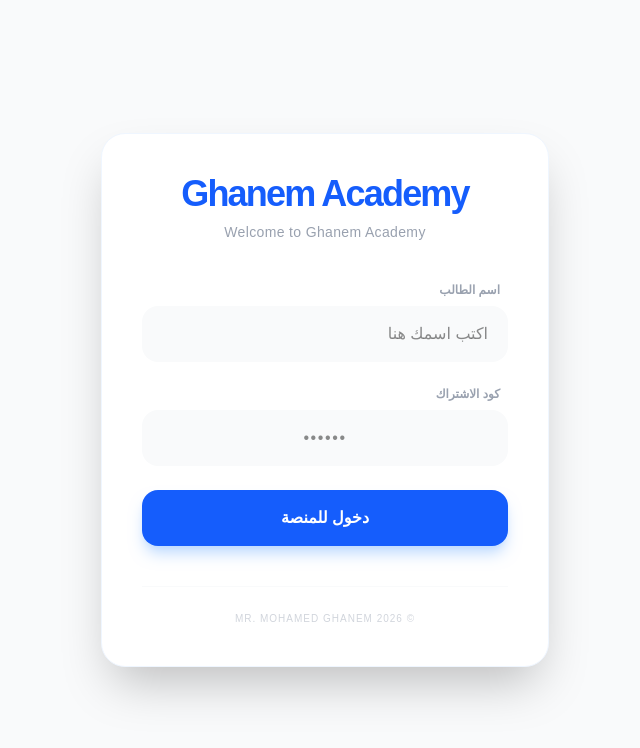
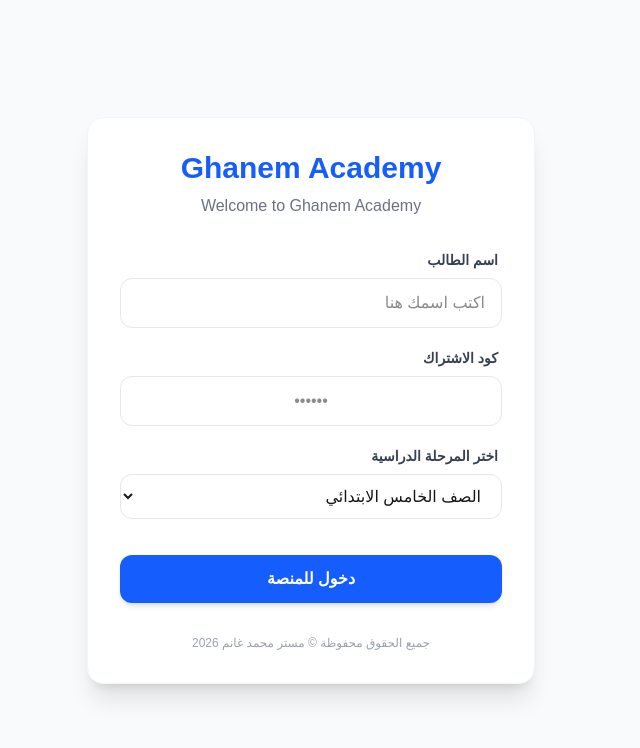
Before and after one commit to mhmedghanem225-dot/Mohamed-Ghanem-platform, a Next.js app: page / in a window 1280 px wide. Shown: the top 748 px of the page, without its empty margins (477-1117 px from the left). Built offline with nearby package versions, Linux system fonts and the light colour scheme.

Commit message:
Restore original UI with grades list and welcome message

```diff
--- a/app/page.tsx
+++ b/app/page.tsx
@@ -4,14 +4,13 @@
 export default function LoginPage() {
   const [code, setCode] = useState("");
   const [name, setName] = useState("");
+  const [selectedGrade, setSelectedGrade] = useState("الصف الخامس الابتدائي");
 
   const handleLogin = (e: React.FormEvent) => {
     e.preventDefault();
-
+    // الكود هيدخل الطالب للمرحلة اللي اختارها من القائمة
     if (code === "123456") {
-      // هنا بنحدد إنه يدخل "تلقائياً" على منهج الصف الخامس الابتدائي
-      const targetGrade = encodeURIComponent("الصف الخامس الابتدائي");
-      window.location.assign("/lessons?grade=" + targetGrade);
+      window.location.assign("/lessons?grade=" + encodeURIComponent(selectedGrade));
     } else {
       alert("عذراً، كود الاشتراك غير صحيح");
     }
@@ -19,19 +18,19 @@
 
   return (
     <div className="min-h-screen bg-gray-50 flex items-center justify-center p-4 font-sans" dir="rtl">
-      <div className="max-w-md w-full bg-white rounded-3xl shadow-2xl p-10 border border-blue-50 text-center">
+      <div className="max-w-md w-full bg-white rounded-2xl shadow-xl p-8 border border-gray-100 text-center">
 
-        {/* الواجهة الجديدة المحترفة */}
-        <h1 className="text-4xl font-black text-blue-600 mb-2 tracking-tighter">Ghanem Academy</h1>
-        <p className="text-gray-400 mb-10 font-medium tracking-wide text-sm">Welcome to Ghanem Academy</p>
+        {/* جملة الترحيب اللي طلبتها */}
+        <h1 className="text-3xl font-black text-blue-600 mb-2">Ghanem Academy</h1>
+        <p className="text-gray-500 mb-8 font-medium">Welcome to Ghanem Academy</p>
 
-        <form onSubmit={handleLogin} className="space-y-6">
+        <form onSubmit={handleLogin} className="space-y-5">
           <div className="text-right">
-            <label className="block text-xs font-bold text-gray-400 mr-2 mb-2">اسم الطالب</label>
+            <label className="block text-sm font-bold text-gray-700 mb-2 mr-1">اسم الطالب</label>
             <input
               type="text"
               required
-              className="w-full px-5 py-4 rounded-2xl bg-gray-50 border-none outline-none focus:ring-2 focus:ring-blue-500 text-right transition-all"
+              className="w-full px-4 py-3 rounded-xl border border-gray-200 outline-none focus:border-blue-500 text-right"
               placeholder="اكتب اسمك هنا"
               value={name}
               onChange={(e) => setName(e.target.value)}
@@ -39,30 +38,42 @@
           </div>
 
           <div className="text-right">
-            <label className="block text-xs font-bold text-gray-400 mr-2 mb-2">كود الاشتراك</label>
+            <label className="block text-sm font-bold text-gray-700 mb-2 mr-1">كود الاشتراك</label>
             <input
               type="password"
               required
-              className="w-full px-5 py-4 rounded-2xl bg-gray-50 border-none outline-none focus:ring-2 focus:ring-blue-500 text-center tracking-widest transition-all"
+              className="w-full px-4 py-3 rounded-xl border border-gray-200 outline-none focus:border-blue-500 text-center"
               placeholder="••••••"
               value={code}
               onChange={(e) => setCode(e.target.value)}
             />
           </div>
 
+          <div className="text-right">
+            <label className="block text-sm font-bold text-gray-700 mb-2 mr-1">اختر المرحلة الدراسية</label>
+            <select
+              className="w-full px-4 py-3 rounded-xl border border-gray-200 outline-none focus:border-blue-500 bg-white text-right"
+              value={selectedGrade}
+              onChange={(e) => setSelectedGrade(e.target.value)}
+            >
+              <option>الصف الثاني الابتدائي</option>
+              <option>الصف الثالث الابتدائي</option>
+              <option>الصف الرابع الابتدائي</option>
+              <option>الصف الخامس الابتدائي</option>
+            </select>
+          </div>
+
           <button
             type="submit"
-            className="w-full bg-blue-600 hover:bg-blue-700 text-white font-bold py-4 rounded-2xl shadow-lg shadow-blue-200 transition-all transform active:scale-95"
+            className="w-full bg-blue-600 hover:bg-blue-700 text-white font-bold py-3 rounded-xl transition-all shadow-md mt-4"
           >
             دخول للمنصة
           </button>
         </form>
 
-        <div className="mt-10 pt-6 border-t border-gray-50">
-          <p className="text-gray-300 text-[10px] uppercase tracking-widest">
-            © Mr. Mohamed Ghanem 2026
-          </p>
-        </div>
+        <p className="text-gray-400 text-xs mt-8">
+          جميع الحقوق محفوظة © مستر محمد غانم 2026
+        </p>
       </div>
     </div>
   );
```
